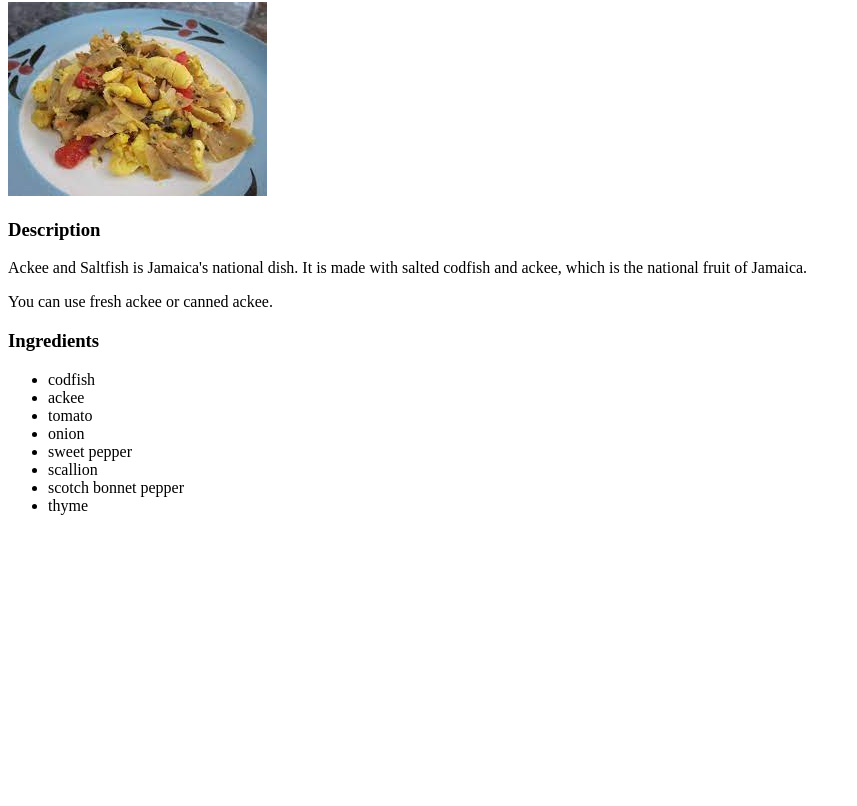
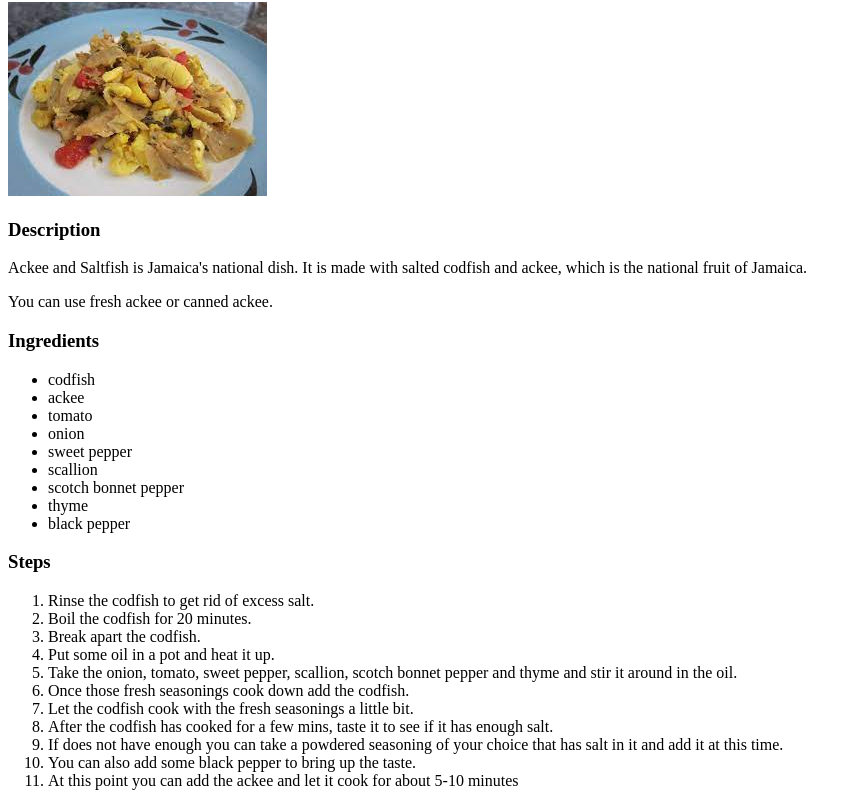
Before and after one commit to diamondgyal16/odin-recipes, a plain HTML site: page Recipes/AckeeandSaltfish.html in a window 1280 px wide. Shown: the part 78-884 px from the top of the page, without its empty margins (0-857 px from the left). Before the commit the page ends 800 px from the top, so only its background shows below. Drawn offline with Linux system fonts and the light colour scheme.

Commit message:
Added steps to all recipes

```diff
--- a/Recipes/AckeeandSaltfish.html
+++ b/Recipes/AckeeandSaltfish.html
@@ -23,6 +23,22 @@
         <li>scallion</li>
         <li>scotch bonnet pepper</li>
         <li>thyme</li>
+        <li>black pepper</li>
     </ul>
+
+    <h3>Steps</h3>
+    <ol>
+        <li>Rinse the codfish to get rid of excess salt.</li>
+        <li>Boil the codfish for 20 minutes.</li>
+        <li>Break apart the codfish.</li>
+        <li>Put some oil in a pot and heat it up.</li>
+        <li>Take the onion, tomato, sweet pepper, scallion, scotch bonnet pepper and thyme and stir it around in the oil.</li>
+        <li>Once those fresh seasonings cook down add the codfish.</li>
+        <li>Let the codfish cook with the fresh seasonings a little bit.</li>
+        <li>After the codfish has cooked for a few mins, taste it to see if it has enough salt.</li>
+        <li>If does not have enough you can take a powdered seasoning of your choice that has salt in it and add it at this time.</li>
+        <li> You can also add some black pepper to bring up the taste.</li>
+        <li>At this point you can add the ackee and let it cook for about 5-10 minutes</li>
+    </ol>
 </body>
 </html>
```
Also changed, not shown: Recipes/Oxtail.html (+11 -0 lines), Recipes/Riceandpeas.html (+9 -0 lines).
